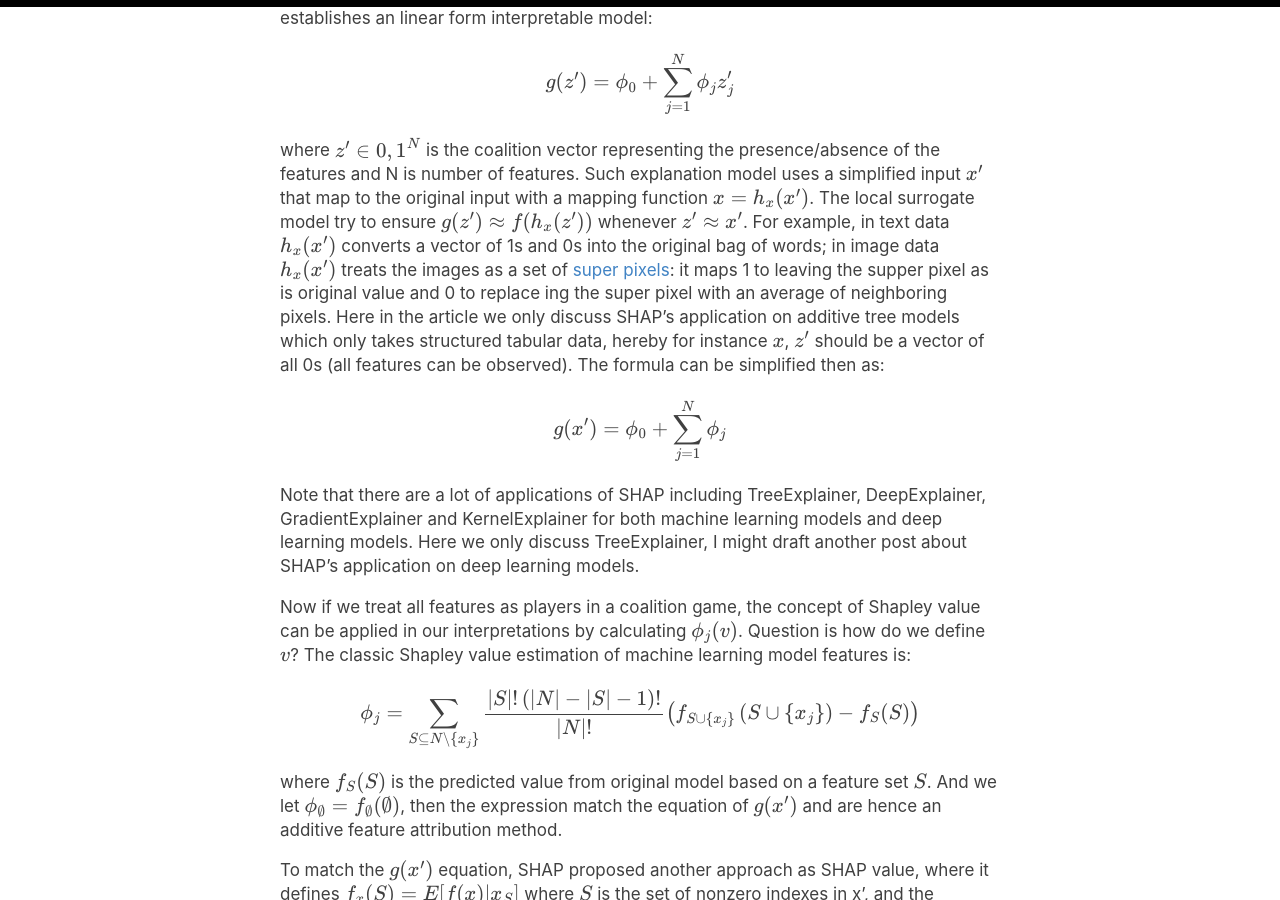
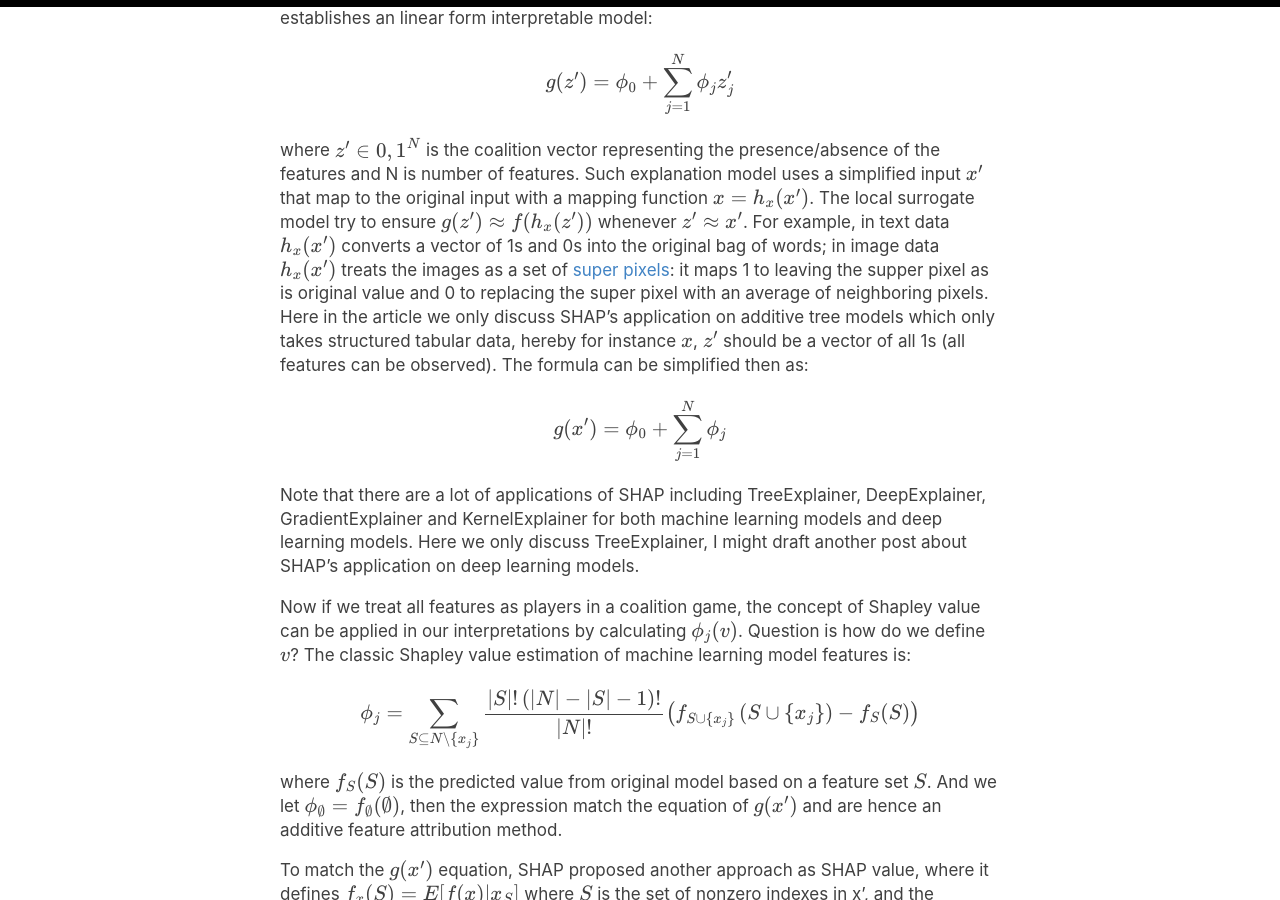
Before and after one commit to fattyJake/fattyJake.github.io, a Jekyll site: the page built from _posts/2019-11-01-interpretable-additive-tree-models.md, in a window 1280 px wide and 900 px high, scrolled down 16804 px. Built offline with Jekyll 4.4.1, drawn with Linux system fonts in a browser that asks for light colours; formulas are drawn with MathJax 3; a script that is not in the unit is left out; comment, search, counter and statistics services are not loaded.

Commit message:
Update 2019-11-01-interpretable-additive-tree-models.md

```diff
--- a/_posts/2019-11-01-interpretable-additive-tree-models.md
+++ b/_posts/2019-11-01-interpretable-additive-tree-models.md
@@ -438,7 +438,7 @@ $$
 g(z')=\phi_0+\sum_{j=1}^N \phi_j z'_j
 $$
 
-where $z' \in \{0,1\}^N$ is the coalition vector representing the presence/absence of the features and N is number of features. Such explanation model uses a simplified input $x'$ that map to the original input with a mapping function $x=h_x(x')$. The local surrogate model try to ensure $g(z') \approx f(h_x(z'))$ whenever $z' \approx x'$. For example, in text data $h_x(x')$ converts a vector of 1s and 0s into the original bag of words; in image data $h_x(x')$ treats the images as a set of [super pixels](https://medium.com/@darshita1405/superpixels-and-slic-6b2d8a6e4f08): it maps 1 to leaving the supper pixel as is original value and 0 to replace ing the super pixel with an average of neighboring pixels. Here in the article we only discuss SHAP's application on additive tree models which only takes structured tabular data, hereby for instance $x$, $z'$ should be a vector of all 0s (all features can be observed). The formula can be simplified then as:
+where $z' \in \{0,1\}^N$ is the coalition vector representing the presence/absence of the features and N is number of features. Such explanation model uses a simplified input $x'$ that map to the original input with a mapping function $x=h_x(x')$. The local surrogate model try to ensure $g(z') \approx f(h_x(z'))$ whenever $z' \approx x'$. For example, in text data $h_x(x')$ converts a vector of 1s and 0s into the original bag of words; in image data $h_x(x')$ treats the images as a set of [super pixels](https://medium.com/@darshita1405/superpixels-and-slic-6b2d8a6e4f08): it maps 1 to leaving the supper pixel as is original value and 0 to replacing the super pixel with an average of neighboring pixels. Here in the article we only discuss SHAP's application on additive tree models which only takes structured tabular data, hereby for instance $x$, $z'$ should be a vector of all 1s (all features can be observed). The formula can be simplified then as:
 
 $$
 g(x')=\phi_0+\sum_{j=1}^N \phi_j
```
